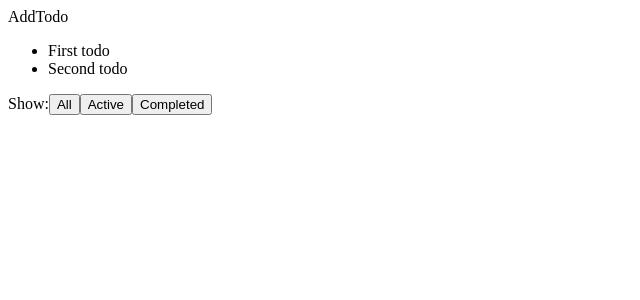
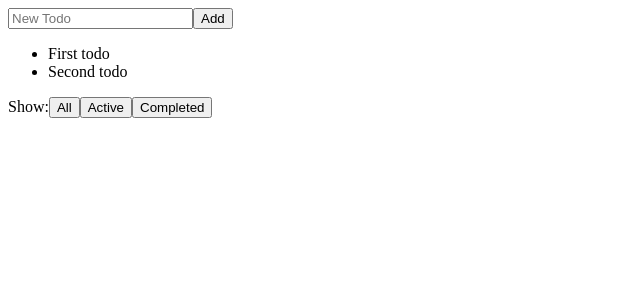
Before and after one commit to ajayns/paper-todo, a React (Create React App) app: page / in a window 1280 px wide. Shown: the top 300 px of the page, without its empty margins (0-640 px from the left). Built offline with nearby package versions, Linux system fonts and the light colour scheme.

Commit message:
Minor fixes

```diff
--- a/src/components/AddTodo.js
+++ b/src/components/AddTodo.js
@@ -3,7 +3,10 @@ import React, { Component } from 'react';
 class AddTodo extends Component {
     render() {
         return (
-            <div>AddTodo</div>
+            <form>
+                <input type="text" placeholder="New Todo"/>
+                <input type="submit" value="Add"/>
+            </form>
         );
     }
 }
```
